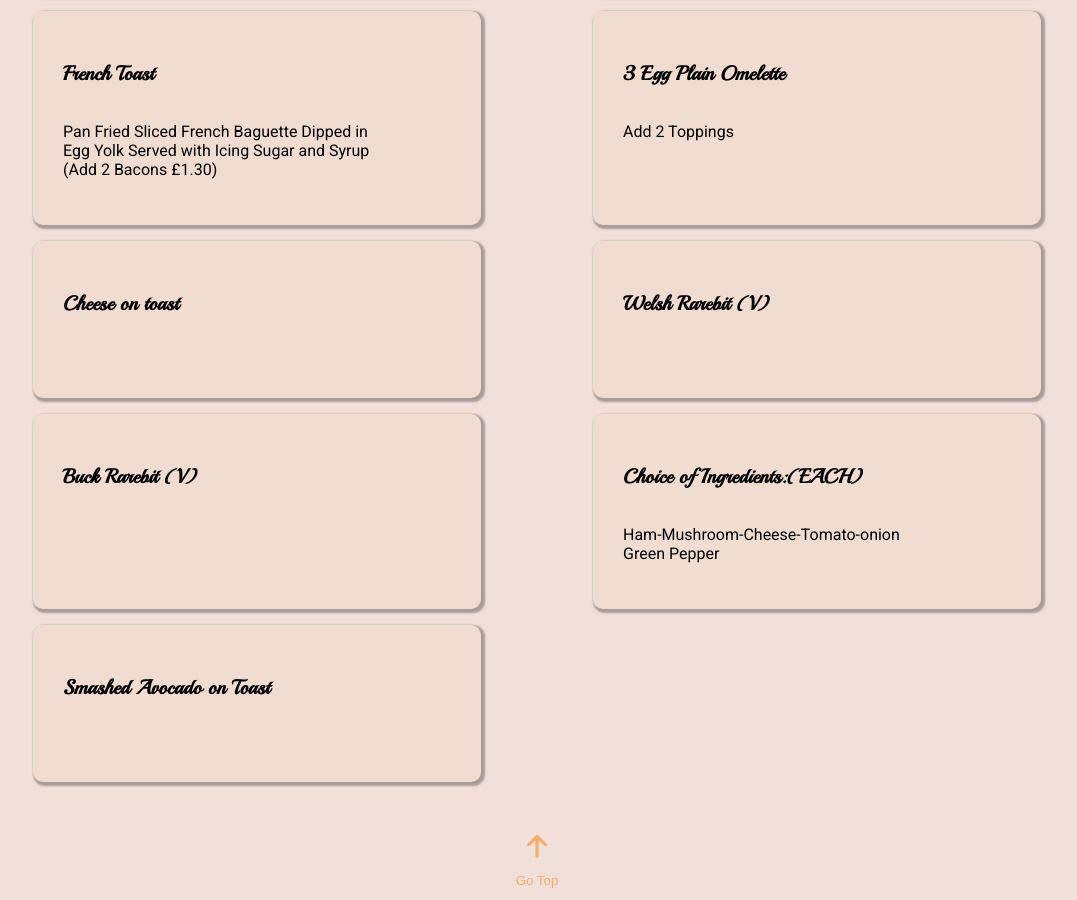
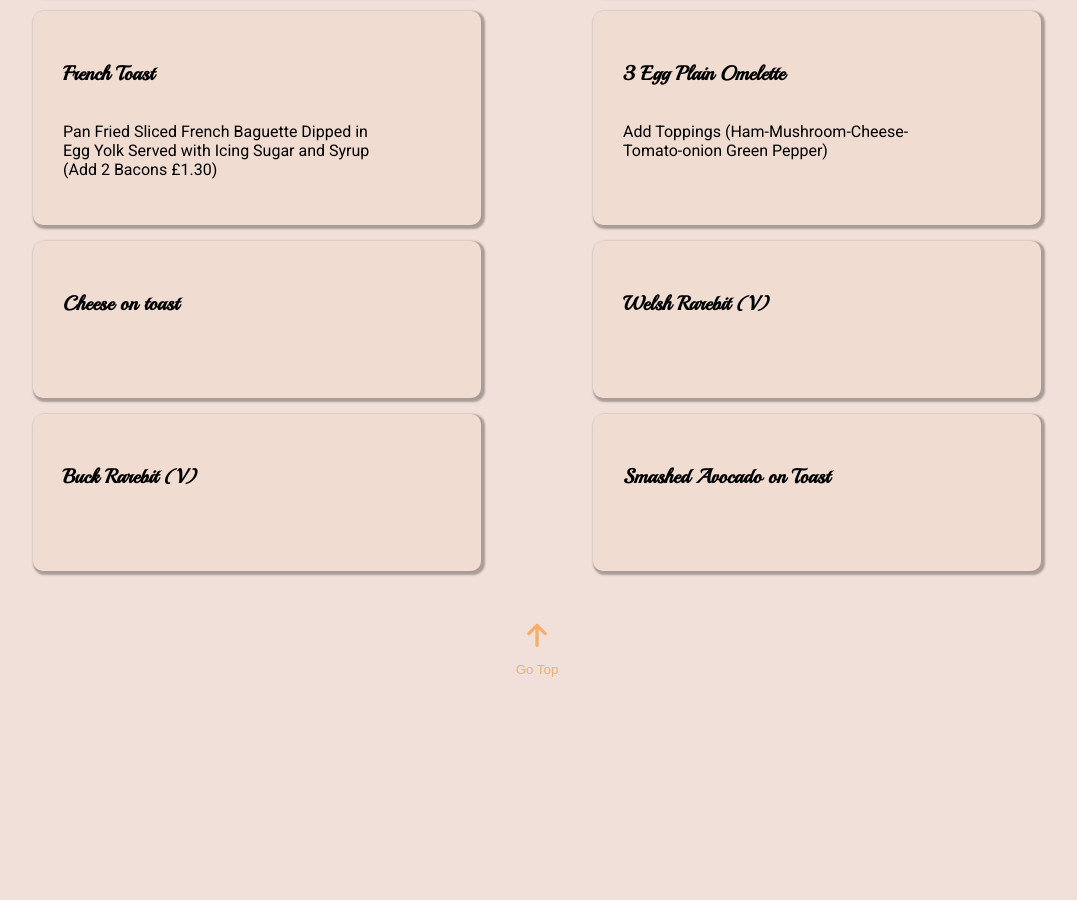
Before and after one commit to melika760/DominiqueCafeMenue, a React (Create React App) app: page /Menu in a window 1280 px wide. Shown: the part 1861-2761 px from the top of the page, without its empty margins (103-1180 px from the left). Built offline with nearby package versions, Linux system fonts and the light colour scheme; some icons are missing; a web font is replaced by a local one.

Commit message:
Update MenuData.js

```diff
--- a/src/Components/MenuData.js
+++ b/src/Components/MenuData.js
@@ -92,7 +92,7 @@ export const dummydata = [
       },
       {
         title: "3 Egg Plain Omelette",
-        description: "Add 2 Toppings ",
+        description: "Add Toppings (Ham-Mushroom-Cheese-Tomato-onion Green Pepper) ",
         price: 6.95,
         id: "B5",
         Category: "Breakfast"
@@ -118,13 +118,7 @@ export const dummydata = [
         id: "B8",
         Category: "Breakfast"
       },
-      {
-        title: "Choice of Ingredients:(EACH)",
-        description: "Ham-Mushroom-Cheese-Tomato-onion Green Pepper",
-        price: 1.00,
-        id: "B9",
-        Category: "Breakfast"
-      },
+
       {
         title: "Soup of the Day",
         description: "Served with Bread & Butter",
```
